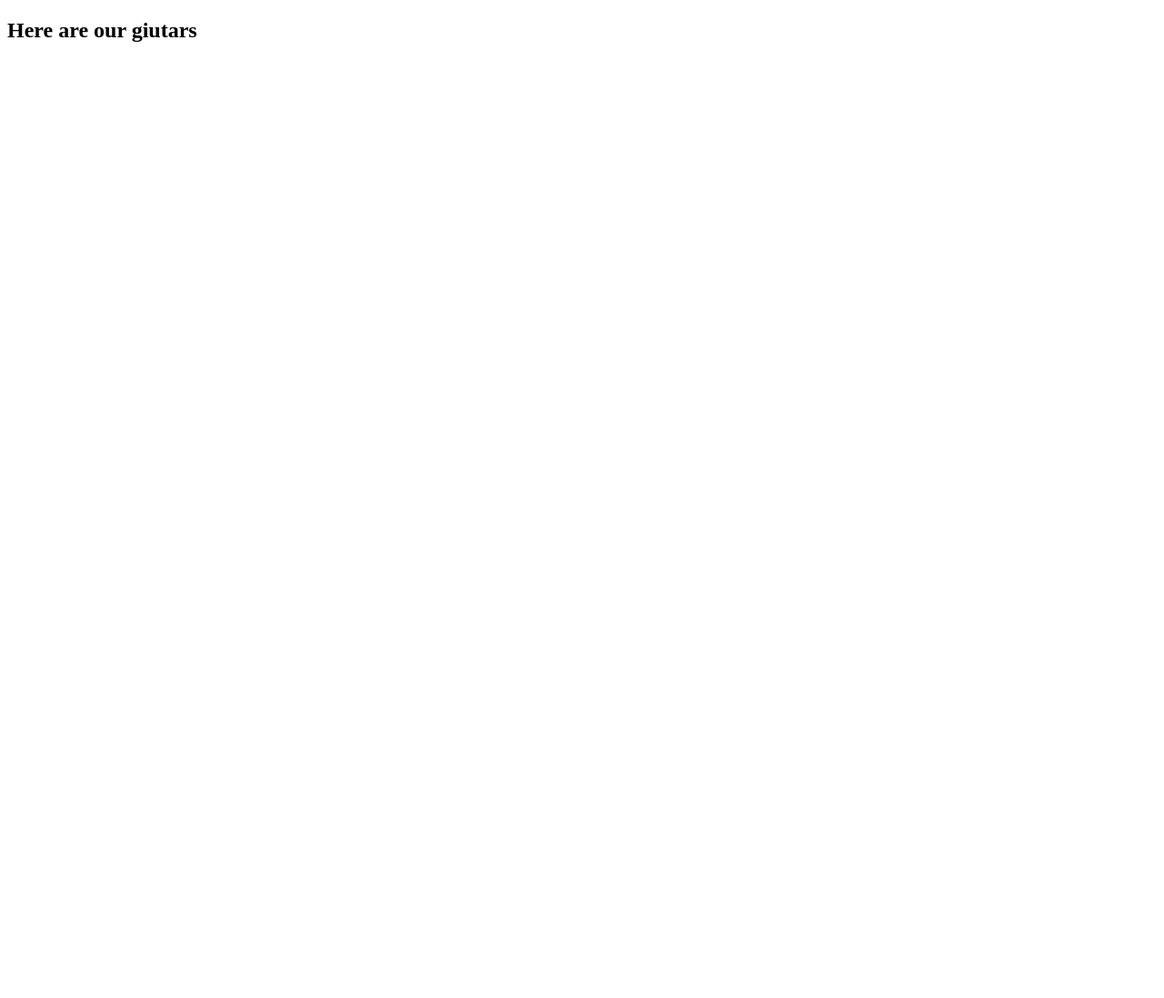
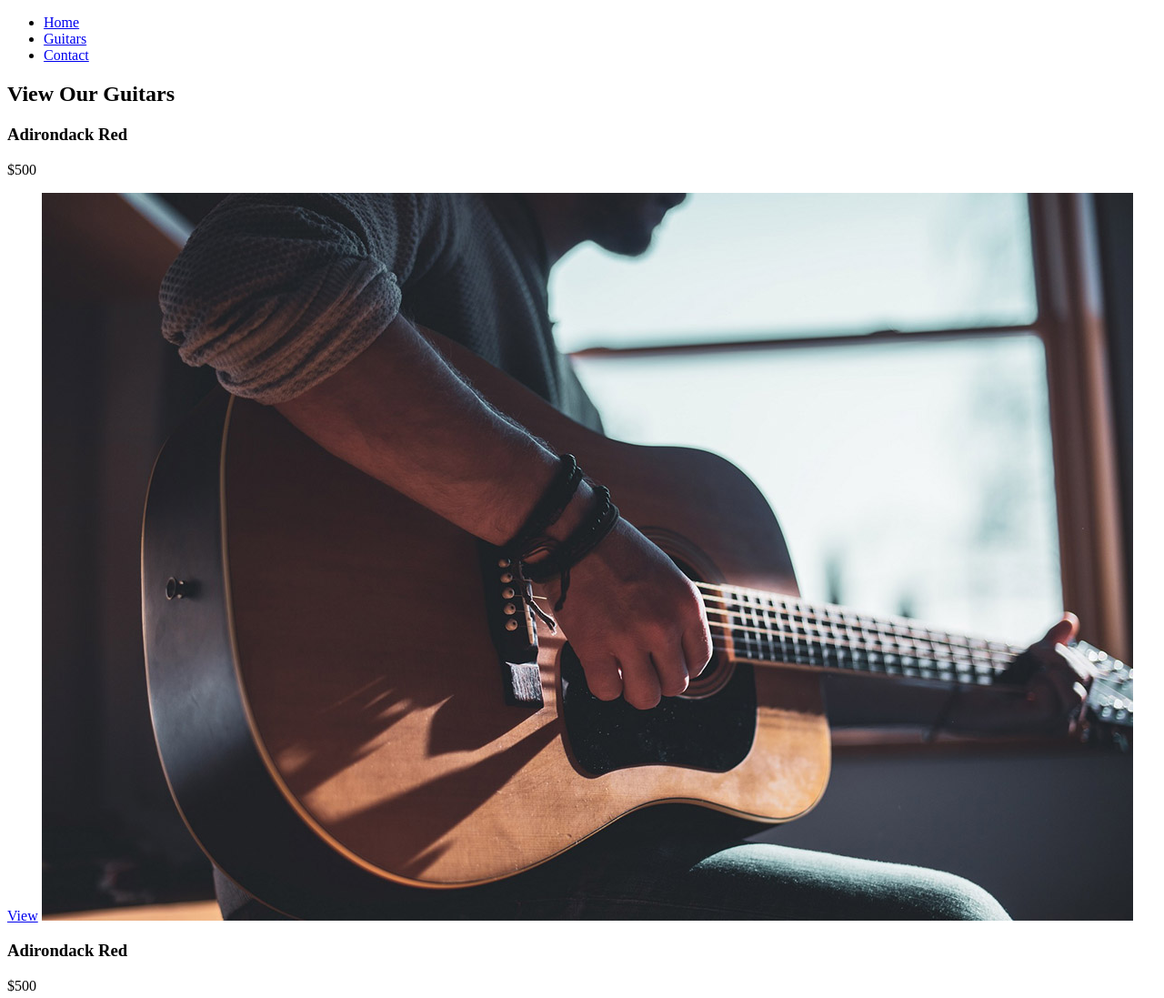
Before and after one commit to aasvela/feu_arne, a plain HTML site: page guitars.html in a window 1280 px wide. Shown: the top 1097 px of the page at 91% size. Before the commit the page ends 800 px from the top, so only its background shows below. Drawn offline with Linux system fonts and the light colour scheme.

Commit message:
Update guitars.html

```diff
--- a/guitars.html
+++ b/guitars.html
@@ -2,10 +2,43 @@
 <html>
     <head>
         <title>List of Guitars</title>
-        <meta name="description"content="List of our guitars"
-        <meta name="viewport" content="width=device-width, initial-scale=1">
+        <meta charset="UTF-8" />
+        <meta name="description"content="List of our guitars" />
+        <meta name="viewport" content="width=device-width, initial-scale=1.0" />
     </head>
-    <header>
-        <h2>Here are our giutars</h2>
-    </header>
+    <body>
+        <header>
+            <nav>
+                <ul>
+                  <li><a href="index.html">Home</a></li>
+                  <li><a href="guitars.html">Guitars</a></li>
+                  <li><a href="contact.html">Contact</a></li>
+                </ul>
+            </nav>
+        </header>
+        <main>
+            <section>
+                <h2>View Our Guitars</h2>
+                <div>
+                    <h3>Adirondack Red</h3>
+                    <p>$500</p>
+                    <a href="Guitars/adirondack-red.html">View</a>
+                    <img src="images/product-specific.jpg" alt="Man playing guitar">
+                </div>
+                <div>
+                    <h3>Adirondack Red</h3>
+                    <p>$500</p>
+                    <a href="Guitars/adirondack-red.html">View</a>
+                    <img src="images/product-specific.jpg" alt="Man playing guitar">
+                </div>
+                <div>
+                    <h3>Adirondack Red</h3>
+                    <p>$500</p>
+                    <a href="Guitars/adirondack-red.html">View</a>
+                    <img src="images/product-specific.jpg" alt="Man playing guitar">
+                </div>
+            </section>
+        </main>
+        <footer>Copyright &copy;</footer>
+    </body>
 </html>
```
